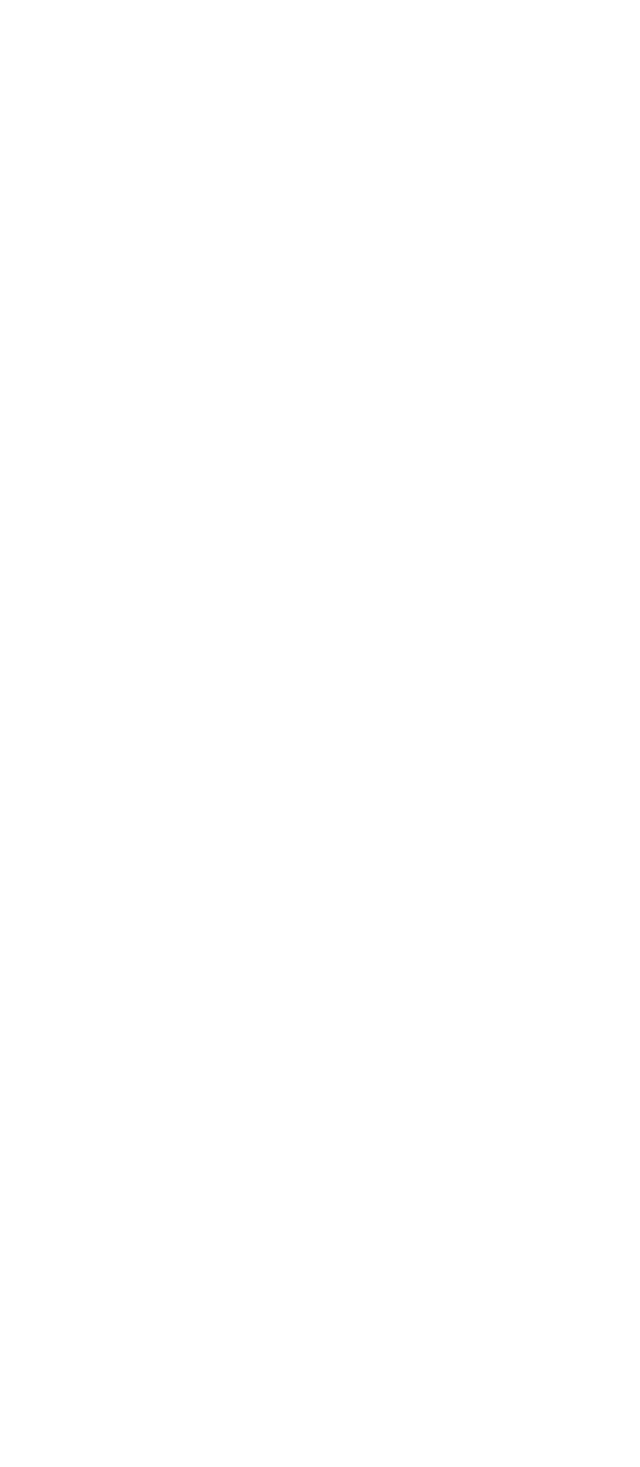
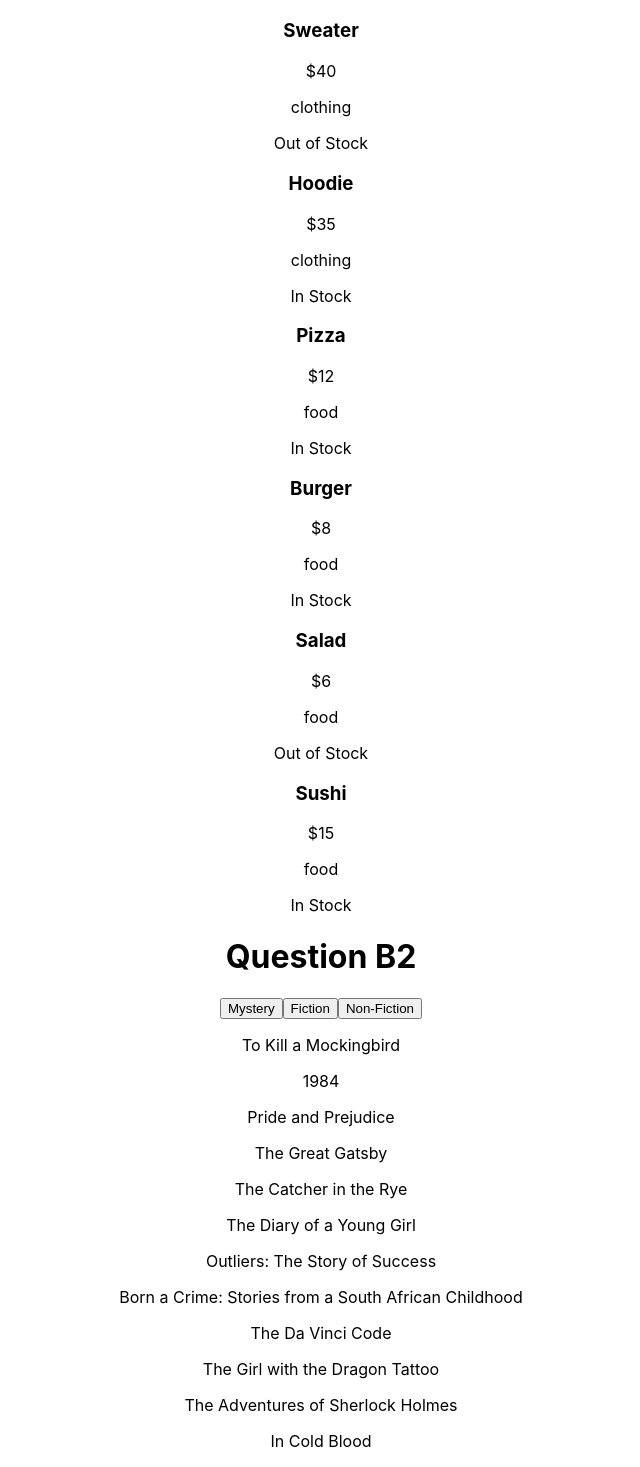
Before and after one commit to ichiragtaluja/react-filter-questions, a React (Create React App) app: page / in a window 1280 px wide. Shown: the part 3400-4867 px from the top of the page, without its empty margins (319-959 px from the left). Before the commit the page ends 2398 px from the top, so only its background shows below. Built offline with nearby package versions, Linux system fonts and the light colour scheme.

Commit message:
added B1 and B2 Questions

```diff
--- a/src/App.js
+++ b/src/App.js
@@ -4,79 +4,12 @@ import { products } from "./QA1/products";
 import { DisplayProducts } from "./QA1/DisplayProducts";
 import { books } from "./QA2/books";
 import { DisplayBooks } from "./QA2/DisplayBooks";
-import { useState } from "react";
-
-const movies = [
-  {
-    title: "The Shawshank Redemption",
-    director: "Frank Darabont",
-    rating: 9.3,
-    genre: "Drama",
-  },
-  {
-    title: "The Godfather",
-    director: "Francis Ford Coppola",
-    rating: 9.2,
-    genre: "Crime",
-  },
-  {
-    title: "The Dark Knight",
-    director: "Christopher Nolan",
-    rating: 9.0,
-    genre: "Action",
-  },
-  {
-    title: "12 Angry Men",
-    director: "Sidney Lumet",
-    rating: 8.9,
-    genre: "Drama",
-  },
-  {
-    title: "Schindler's List",
-    director: "Steven Spielberg",
-    rating: 8.9,
-    genre: "History",
-  },
-];
-
-function DisplayMovies({ movies }) {
-  const [minRating, setMinRating] = useState();
-
-  const filterByRatings = (event) => {
-    const minimumMovieRating = event.target.value;
-    setMinRating(minimumMovieRating);
-  };
-
-  const filteredMovies = (movies) => {
-    if (minRating) {
-      const filteredMovies = movies.filter((movie) => movie.rating > minRating);
-      return filteredMovies;
-    } else {
-      return movies;
-    }
-  };
-
-  // setDisplayMovies();
-
-  return (
-    <>
-      <h1>Question A3</h1>
-      <input
-        onChange={filterByRatings}
-        placeholder="enter rating"
-        type="number"
-      />
-      {filteredMovies(movies).map(({ title, director, rating, genre }) => (
-        <>
-          <h3>{title}</h3>
-          <p>{director}</p>
-          <p>{rating}</p>
-          <p>{genre}</p>
-        </>
-      ))}
-    </>
-  );
-}
+import { DisplayMovies } from "./QA3/DisplayMovies";
+import { movies } from "./QA3/movies";
+import { DisplayListOfFilteredProducts } from "./QB1/DisplayListOfFilteredProducts";
+import { products1 } from "./QB1/products1";
+import { books1 } from "./QB2/books1";
+import { DisplayFilteredBooks } from "./QB2/DisplayFilteredBooks";
 
 function App() {
   return (
@@ -84,6 +17,8 @@ function App() {
       <DisplayProducts products={products} />
       <DisplayBooks books={books} />
       <DisplayMovies movies={movies} />
+      <DisplayListOfFilteredProducts products={products1} />
+      <DisplayFilteredBooks books={books1} />
     </div>
   );
 }
--- a/src/QA1/DisplayProducts.js
+++ b/src/QA1/DisplayProducts.js
@@ -23,7 +23,7 @@ export function DisplayProducts({ products }) {
       />
       <ol>
         {displayProducts.map(({ id, name, price, category }) => (
-          <li>
+          <li key={id}>
             <h3>{name}</h3>
             <p>Rs: {price}</p>
             <p>{category}</p>
--- /dev/null
+++ b/src/QA3/DisplayMovies.js
@@ -0,0 +1,39 @@
+import { useState } from "react";
+
+export function DisplayMovies({ movies }) {
+  const [minRating, setMinRating] = useState();
+
+  const filterByRatings = (event) => {
+    const minimumMovieRating = event.target.value;
+    setMinRating(minimumMovieRating);
+  };
+
+  const filteredMovies = (movies) => {
+    if (minRating) {
+      const filteredMovies = movies.filter((movie) => movie.rating > minRating);
+      return filteredMovies;
+    } else {
+      return movies;
+    }
+  };
+
+  // setDisplayMovies();
+  return (
+    <>
+      <h1>Question A3</h1>
+      <input
+        onChange={filterByRatings}
+        placeholder="enter rating"
+        type="number"
+      />
+      {filteredMovies(movies).map(({ title, director, rating, genre }) => (
+        <>
+          <h3>{title}</h3>
+          <p>{director}</p>
+          <p>{rating}</p>
+          <p>{genre}</p>
+        </>
+      ))}
+    </>
+  );
+}
--- /dev/null
+++ b/src/QA3/movies.js
@@ -0,0 +1,32 @@
+export const movies = [
+  {
+    title: "The Shawshank Redemption",
+    director: "Frank Darabont",
+    rating: 9.3,
+    genre: "Drama",
+  },
+  {
+    title: "The Godfather",
+    director: "Francis Ford Coppola",
+    rating: 9.2,
+    genre: "Crime",
+  },
+  {
+    title: "The Dark Knight",
+    director: "Christopher Nolan",
+    rating: 9.0,
+    genre: "Action",
+  },
+  {
+    title: "12 Angry Men",
+    director: "Sidney Lumet",
+    rating: 8.9,
+    genre: "Drama",
+  },
+  {
+    title: "Schindler's List",
+    director: "Steven Spielberg",
+    rating: 8.9,
+    genre: "History",
+  },
+];
--- /dev/null
+++ b/src/QB1/DisplayListOfFilteredProducts.js
@@ -0,0 +1,37 @@
+import { useState } from "react";
+
+export function DisplayListOfFilteredProducts({ products }) {
+  const [displayedProducts, setDisplayedProducts] = useState(products);
+
+  const clickHandler = (event) => {
+    const filterCategory = event.target.value;
+    // console.log(filterCategory);
+    const filteredList = products.filter(
+      (product) => product.category === filterCategory
+    );
+    console.log(filteredList);
+    setDisplayedProducts(filteredList);
+  };
+  return (
+    <>
+      <h1>Question B1</h1>
+      <button value="electronics" onClick={(event) => clickHandler(event)}>
+        electronics
+      </button>
+      <button value="clothing" onClick={(event) => clickHandler(event)}>
+        clothing
+      </button>
+      <button value="food" onClick={(event) => clickHandler(event)}>
+        food
+      </button>
+      {displayedProducts.map(({ id, name, price, category, availability }) => (
+        <>
+          <h3 key={id}>{name}</h3>
+          <p>{price}</p>
+          <p>{category}</p>
+          <p>{availability}</p>
+        </>
+      ))}
+    </>
+  );
+}
--- /dev/null
+++ b/src/QB1/products1.js
@@ -0,0 +1,86 @@
+export const products1 = [
+  {
+    id: 1,
+    name: "iPhone",
+    price: "$999",
+    category: "electronics",
+    availability: "In Stock",
+  },
+  {
+    id: 2,
+    name: "Samsung Galaxy",
+    price: "$899",
+    category: "electronics",
+    availability: "In Stock",
+  },
+  {
+    id: 3,
+    name: "Macbook Pro",
+    price: "$1,299",
+    category: "electronics",
+    availability: "Out of Stock",
+  },
+  {
+    id: 4,
+    name: "Lenovo ThinkPad",
+    price: "$999",
+    category: "electronics",
+    availability: "In Stock",
+  },
+  {
+    id: 5,
+    name: "T-Shirt",
+    price: "$20",
+    category: "clothing",
+    availability: "In Stock",
+  },
+  {
+    id: 6,
+    name: "Jeans",
+    price: "$50",
+    category: "clothing",
+    availability: "In Stock",
+  },
+  {
+    id: 7,
+    name: "Sweater",
+    price: "$40",
+    category: "clothing",
+    availability: "Out of Stock",
+  },
+  {
+    id: 8,
+    name: "Hoodie",
+    price: "$35",
+    category: "clothing",
+    availability: "In Stock",
+  },
+  {
+    id: 9,
+    name: "Pizza",
+    price: "$12",
+    category: "food",
+    availability: "In Stock",
+  },
+  {
+    id: 10,
+    name: "Burger",
+    price: "$8",
+    category: "food",
+    availability: "In Stock",
+  },
+  {
+    id: 11,
+    name: "Salad",
+    price: "$6",
+    category: "food",
+    availability: "Out of Stock",
+  },
+  {
+    id: 12,
+    name: "Sushi",
+    price: "$15",
+    category: "food",
+    availability: "In Stock",
+  },
+];
--- /dev/null
+++ b/src/QB2/DisplayFilteredBooks.js
@@ -0,0 +1,43 @@
+import { useState } from "react";
+
+export function DisplayFilteredBooks({ books }) {
+  const [genre, setGenre] = useState();
+
+  const clickHandler = (event) => {
+    const selectedGenre = event.currentTarget.value;
+
+    if (selectedGenre === genre) {
+      setGenre();
+    } else {
+      setGenre(() => selectedGenre);
+    }
+  };
+
+  const filteredBooks = (books) => {
+    if (genre) {
+      let newBooks = books.filter((book) => book.genre === genre);
+      console.log(newBooks);
+      return newBooks;
+    } else {
+      return books;
+    }
+  };
+
+  return (
+    <>
+      <h1>Question B2</h1>
+      <button onClick={clickHandler} value="Mystery">
+        Mystery
+      </button>
+      <button onClick={clickHandler} value="Fiction">
+        Fiction
+      </button>
+      <button onClick={clickHandler} value="Non-Fiction">
+        Non-Fiction
+      </button>
+      {filteredBooks(books).map((book) => (
+        <p key={book.id}>{book.title}</p>
+      ))}
+    </>
+  );
+}
--- /dev/null
+++ b/src/QB2/books1.js
@@ -0,0 +1,86 @@
+export const books1 = [
+  {
+    id: 1,
+    title: "To Kill a Mockingbird",
+    author: "Harper Lee",
+    genre: "Fiction",
+    publicationYear: "1960",
+  },
+  {
+    id: 2,
+    title: "1984",
+    author: "George Orwell",
+    genre: "Fiction",
+    publicationYear: "1949",
+  },
+  {
+    id: 3,
+    title: "Pride and Prejudice",
+    author: "Jane Austen",
+    genre: "Fiction",
+    publicationYear: "1813",
+  },
+  {
+    id: 4,
+    title: "The Great Gatsby",
+    author: "F. Scott Fitzgerald",
+    genre: "Fiction",
+    publicationYear: "1925",
+  },
+  {
+    id: 5,
+    title: "The Catcher in the Rye",
+    author: "J.D. Salinger",
+    genre: "Fiction",
+    publicationYear: "1951",
+  },
+  {
+    id: 6,
+    title: "The Diary of a Young Girl",
+    author: "Anne Frank",
+    genre: "Non-Fiction",
+    publicationYear: "1947",
+  },
+  {
+    id: 7,
+    title: "Outliers: The Story of Success",
+    author: "Malcolm Gladwell",
+    genre: "Non-Fiction",
+    publicationYear: "2008",
+  },
+  {
+    id: 8,
+    title: "Born a Crime: Stories from a South African Childhood",
+    author: "Trevor Noah",
+    genre: "Non-Fiction",
+    publicationYear: "2016",
+  },
+  {
+    id: 9,
+    title: "The Da Vinci Code",
+    author: "Dan Brown",
+    genre: "Mystery",
+    publicationYear: "2003",
+  },
+  {
+    id: 10,
+    title: "The Girl with the Dragon Tattoo",
+    author: "Stieg Larsson",
+    genre: "Mystery",
+    publicationYear: "2005",
+  },
+  {
+    id: 11,
+    title: "The Adventures of Sherlock Holmes",
+    author: "Arthur Conan Doyle",
+    genre: "Mystery",
+    publicationYear: "1892",
+  },
+  {
+    id: 12,
+    title: "In Cold Blood",
+    author: "Truman Capote",
+    genre: "Non-Fiction",
+    publicationYear: "1966",
+  },
+];
```
